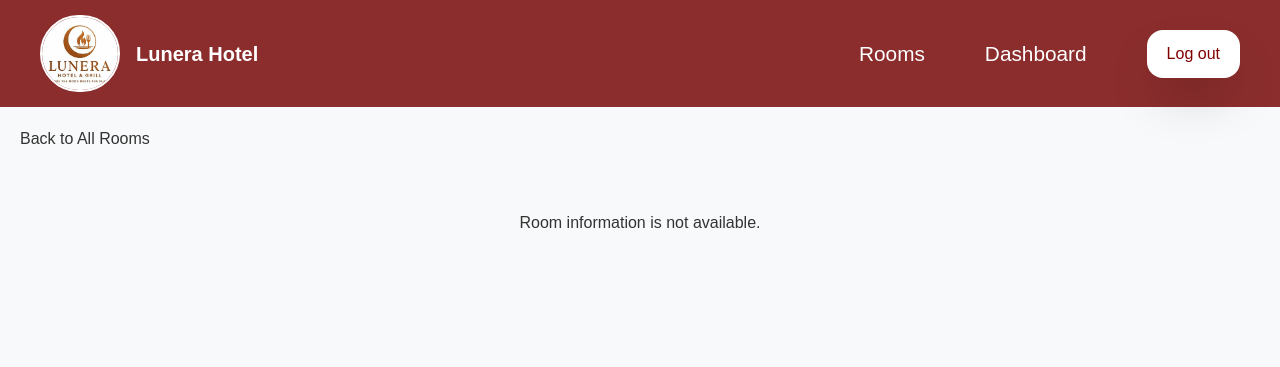
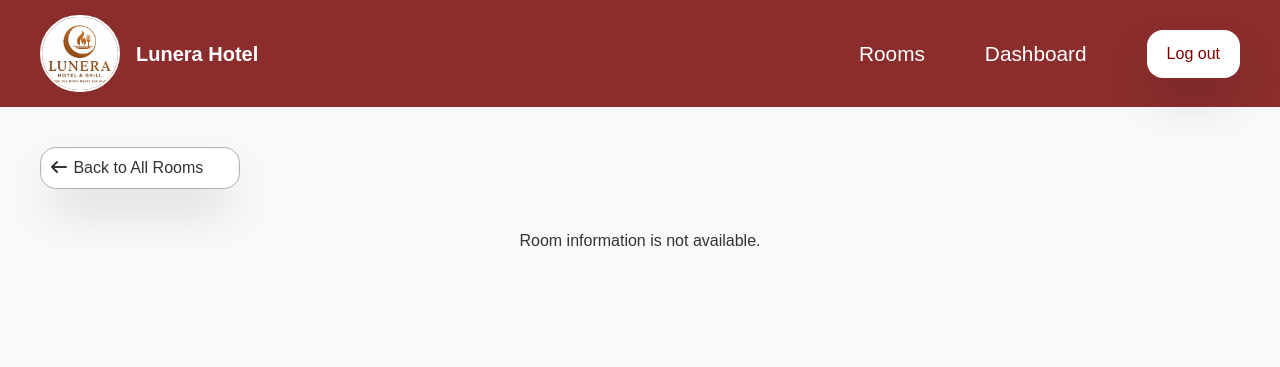
Before and after one commit to lAngittoto/LuneraHotel, a PHP site: page /Admin/Views/updaterooms.php in a window 1280 px wide. Shown: the top 367 px of the page. Run offline with PHP 8.4, Linux system fonts and the light colour scheme; the template is opened without the code that fills it, so the values that code supplies are empty.

Commit message:
lalalalala

```diff
--- a/App/Admin/Models/DashboardModel.php
+++ b/App/Admin/Models/DashboardModel.php
@@ -13,8 +13,9 @@ function getDashboardData() {
     $stmt = $pdo->query("SELECT COUNT(*) AS undermaintenance from rooms where status='under maintenance'");
     $undermaintenance = $stmt->fetch(PDO::FETCH_ASSOC)['undermaintenance'];
 
-    $stmt = $pdo->query("SELECT COUNT(*) AS booked from bookings ");
-    $bookings = $stmt->fetch(PDO::FETCH_ASSOC)['booked'];
+    $stmt = $pdo->query("SELECT COUNT(*) FROM bookings WHERE status != 'Completed'");
+    $bookings = $stmt->fetchColumn();
+
 
     return [$totalRooms, $availableRooms,$bookings, $undermaintenance];
 }
--- a/App/Admin/Views/updaterooms.php
+++ b/App/Admin/Views/updaterooms.php
@@ -4,77 +4,97 @@ require_once __DIR__ . '/header.php';
 require_once __DIR__ . '/../../config/Helpers/amenityicon.php';
 ?>
 
-<div>
+<div class="p-10">
     <a href="/LuneraHotel/App/Public/managerooms">
-        <h1 class="p-5 flex">Back to All Rooms</h1>
+        <h1 class="p-2 w-[200px] bg-white shadow-2xl border rounded-2xl hover:bg-amber-600 hover:text-white border-[#b4adad] hover:scale-105 ">
+            <i class="fa-solid fa-arrow-left"></i> Back to All Rooms
+        </h1>
     </a>
+
     <div class="w-full flex flex-col justify-center items-center p-10">
 
         <?php if (!$room): ?>
             <p>Room information is not available.</p>
         <?php else: ?>
-            <?php if (isset($successMessage)) echo "<p class='text-green-600'>$successMessage</p>"; ?>
+            <?php if (isset($successMessage)) echo "<p class='text-green-600 text-2xl p-5'>$successMessage</p>"; ?>
 
-            <form method="POST" enctype="multipart/form-data" class="w-[50vw] max-h-min bg-white shadow-2xl border border-[#dddddd] p-10 rounded-2xl flex flex-col gap-5">
+            <form method="POST" enctype="multipart/form-data" class="w-full md:w-[60vw] bg-white shadow-2xl border border-[#dddddd] p-6 md:p-10 rounded-2xl flex flex-col gap-6 ">
 
-                <h1>Edit Room Details</h1>
-                <p>Update the information for <?= htmlspecialchars($room['room_type']) ?></p>
+                <div>
+                    <h1 class="text-3xl font-semibold">Edit Room Details</h1>
+                    <p class="text-xl">Update the information for <?= htmlspecialchars($room['room_type']) ?></p>
+                </div>
 
-                <!-- Room Number -->
-                 <div>
-                <label>Room Number</label>
-                <input type="text" name="room_number" value="<?= htmlspecialchars($room['room_number']) ?>">
+                <!-- Room Number + Room Name -->
+                <div class="flex flex-col md:flex-row gap-4 w-full">
 
-                <!-- Room Name (added back) -->
-                <label>Room Name</label>
-                <input type="text" name="room_name" value="<?= htmlspecialchars($room['room_type']) ?>">
+                    <div class="flex flex-col w-full">
+                        <label class="font-semibold text-xl">Room Number</label>
+                        <input type="text" name="room_number" value="<?= htmlspecialchars($room['room_number']) ?>" class="outline-0 bg-[#ebebeb] p-3 rounded-xl border border-[#dcdcdc] ">
                     </div>
-                <!-- Room Type -->
 
+                    <div class="flex flex-col w-full">
+                        <label class="font-semibold text-xl">Room Name</label>
+                        <input type="text" name="room_type" value="<?= htmlspecialchars($room['room_type']) ?>" class="outline-0 bg-[#ebebeb] p-3 rounded-xl border border-[#dcdcdc] ">
+                    </div>
+                </div>
 
-                <label>Room Type</label>
-                <select name="room_type" class="border border-[#dcdcdc] p-2 md:w-[200px] w-[150px]">
+                <!-- Room Type Dropdown -->
+                <div class="flex flex-col w-full">
+                    <label class="font-semibold text-xl">Room Type</label>
+                    <select name="type_name" class="border border-[#dcdcdc] p-3 rounded-xl bg-[#ebebeb]  w-full md:w-[250px]">
                         <?php foreach ($roomTypes as $type): ?>
-                        <option value="<?= htmlspecialchars($type['type_name']) ?>"
-                            <?= strpos($room['room_type'], $type['type_name']) !== false ? 'selected' : '' ?>>
+                            <option value="<?= htmlspecialchars($type['type_name']) ?>" <?= strpos($room['room_type'], $type['type_name']) !== false ? 'selected' : '' ?>>
                                 <?= htmlspecialchars($type['type_name']) ?>
                             </option>
                         <?php endforeach; ?>
                     </select>
+                </div>
 
                 <!-- Description -->
-                <label>Description</label>
-                <input type="text" name="description" value="<?= htmlspecialchars($room['description']) ?>">
-
-                <!-- Image -->
-                <label>Image</label>
-                <input type="file" name="img">
-
-                <!-- Status -->
-                <div class="flex gap-5 items-center">
-                    <label>Set as Under Maintenance</label>
-                    <input type="checkbox" name="status_maintenance" <?= $room['status'] === 'Maintenance' ? 'checked' : '' ?>>
-
-                    <label>Available for Booking</label>
-                    <input type="checkbox" name="status_available" <?= $room['status'] === 'Available' ? 'checked' : '' ?>>
+                <div class="flex flex-col w-full">
+                    <label class="font-semibold text-xl">Description</label>
+                    <input type="text" name="description" value="<?= htmlspecialchars($room['description']) ?>" class="outline-0 bg-[#ebebeb] p-3 rounded-xl border border-[#dcdcdc] ">
                 </div>
 
-                <!-- Floor -->
-                 <div>
-                <label>Floor</label>
-                <input type="text" name="floor" value="<?= htmlspecialchars($room['floor']) ?>">
+                <!-- Image Upload -->
+                <div class="flex flex-col w-full">
+                    <label class="font-semibold text-xl">Image</label>
+                    <input type="file" name="img" class="outline-0 bg-[#ebebeb] p-3 rounded-xl w-full md:w-[250px] border border-[#dcdcdc] ">
+                </div>
 
-                <!-- Capacity -->
-                <label>Capacity</label>
-                <input type="number" name="people" value="<?= htmlspecialchars($room['people']) ?>">
+                <!-- Status Checkboxes -->
+                <div class="flex flex-col md:flex-row gap-6 items-start md:items-center text-xl">
+                    <label class="flex items-center gap-3 font-semibold">
+                        <i class="fa-solid fa-screwdriver-wrench text-[#800000]"></i> Set as Under Maintenance
+                        <input type="checkbox" name="status_maintenance" <?= $room['status'] === 'Maintenance' ? 'checked' : '' ?> class="w-6 h-6">
+                    </label>
+
+                    <label class="flex items-center gap-3 font-semibold ">
+                        Available for Booking
+                        <input type="checkbox" name="status_available" <?= $room['status'] === 'Available' ? 'checked' : '' ?> class="w-6 h-6 accent-green-600">
+                    </label>
                 </div>
-                <!-- Amenities Grid -->
-                <label>Amenities</label>
-                <div class="grid grid-cols-2 md:grid-cols-3 gap-2">
+
+                <!-- Floor + Capacity -->
+                <div class="flex flex-col md:flex-row gap-4 w-full">
+                    <div class="flex flex-col w-full">
+                        <label class="font-semibold text-xl">Floor</label>
+                        <input type="text" name="floor" value="<?= htmlspecialchars($room['floor']) ?>" class="border border-[#dcdcdc] p-3 rounded-xl bg-[#ebebeb] outline-0">
+                    </div>
+
+                    <div class="flex flex-col w-full">
+                        <label class="font-semibold text-xl">Capacity</label>
+                        <input type="number" name="people" value="<?= htmlspecialchars($room['people']) ?>" class="border border-[#dcdcdc] p-3 rounded-xl bg-[#ebebeb] outline-0">
+                    </div>
+                </div>
+
+                <!-- Amenities -->
+                <label class="font-semibold text-xl">Amenities</label>
+                <div class="grid grid-cols-2 md:grid-cols-3 gap-4 ">
                     <?php foreach ($allAmenities as $amenity): ?>
-                        <label class="flex items-center gap-2">
-                            <input type="checkbox" name="amenities[]" value="<?= htmlspecialchars($amenity) ?>"
-                                <?= in_array($amenity, $roomAmenities) ? 'checked' : '' ?>>
+                        <label class="flex items-center gap-3">
+                            <input type="checkbox" name="amenities[]" value="<?= htmlspecialchars($amenity) ?>" <?= in_array($amenity, $roomAmenities) ? 'checked' : '' ?> class="w-6 h-6">
                             <i class="<?= htmlspecialchars(getAmenityIcon($amenity)) ?> text-[#800000]"></i>
                             <?= htmlspecialchars($amenity) ?>
                         </label>
@@ -82,7 +102,7 @@ require_once __DIR__ . '/../../config/Helpers/amenityicon.php';
                 </div>
 
                 <div>
-                    <button type="submit" name="update_room">Save changes</button>
+                    <button type="submit" name="update_room" class="px-6 py-3 bg-[#800000] text-white rounded-2xl text-xl w-full md:w-[200px]">Save changes</button>
                 </div>
             </form>
         <?php endif; ?>
--- a/App/src/output.css
+++ b/App/src/output.css
@@ -12,7 +12,9 @@
     --color-red-700: oklch(50.5% 0.213 27.518);
     --color-red-900: oklch(39.6% 0.141 25.723);
     --color-orange-700: oklch(55.3% 0.195 38.402);
-    --color-amber-200: oklch(92.4% 0.12 95.746);
+    --color-amber-500: oklch(76.9% 0.188 70.08);
+    --color-amber-600: oklch(66.6% 0.179 58.318);
+    --color-amber-700: oklch(55.5% 0.163 48.998);
     --color-yellow-500: oklch(79.5% 0.184 86.047);
     --color-yellow-600: oklch(68.1% 0.162 75.834);
     --color-yellow-800: oklch(47.6% 0.114 61.907);
@@ -21,7 +23,6 @@
     --color-green-600: oklch(62.7% 0.194 149.214);
     --color-green-700: oklch(52.7% 0.154 150.069);
     --color-blue-500: oklch(62.3% 0.214 259.815);
-    --color-blue-600: oklch(54.6% 0.245 262.881);
     --color-gray-50: oklch(98.5% 0.002 247.839);
     --color-gray-300: oklch(87.2% 0.01 258.338);
     --color-gray-400: oklch(70.7% 0.022 261.325);
@@ -340,21 +326,39 @@
   .max-h-min {
     max-height: min-content;
   }
+  .w-6 {
+    width: calc(var(--spacing) * 6);
+  }
   .w-8 {
     width: calc(var(--spacing) * 8);
   }
   .w-14 {
     width: calc(var(--spacing) * 14);
   }
+  .w-\[18px\] {
+    width: 18px;
+  }
+  .w-\[30px\] {
+    width: 30px;
+  }
   .w-\[50vw\] {
     width: 50vw;
   }
   .w-\[80\%\] {
     width: 80%;
   }
+  .w-\[100px\] {
+    width: 100px;
+  }
   .w-\[150px\] {
     width: 150px;
   }
+  .w-\[180px\] {
+    width: 180px;
+  }
+  .w-\[200px\] {
+    width: 200px;
+  }
   .w-fit {
     width: fit-content;
   }
@@ -512,18 +526,24 @@
     border-top-style: var(--tw-border-style);
     border-top-width: 1px;
   }
-  .border-\[\#999999\] {
-    border-color: #999999;
+  .border-\[\#333333\] {
+    border-color: #333333;
   }
   .border-\[\#b1b1b1\] {
     border-color: #b1b1b1;
   }
+  .border-\[\#b4adad\] {
+    border-color: #b4adad;
+  }
   .border-\[\#b8b8b8\] {
     border-color: #b8b8b8;
   }
   .border-\[\#cccccc\] {
     border-color: #cccccc;
   }
+  .border-\[\#d8d4d4\] {
+    border-color: #d8d4d4;
+  }
   .border-\[\#dcdcdc\] {
     border-color: #dcdcdc;
   }
@@ -889,6 +971,20 @@
       }
     }
   }
+  .hover\:bg-amber-600 {
+    &:hover {
+      @media (hover: hover) {
+        background-color: var(--color-amber-600);
+      }
+    }
+  }
+  .hover\:bg-amber-700 {
+    &:hover {
+      @media (hover: hover) {
+        background-color: var(--color-amber-700);
+      }
+    }
+  }
   .hover\:bg-red-900 {
     &:hover {
       @media (hover: hover) {
@@ -1394,11 +1515,21 @@
       font-size: 1rem;
     }
   }
-  .lg\:text-\[2rem\] {
-    @media (width >= 64rem) {
-      font-size: 2rem;
-    }
-  }
+}
+@property --tw-scale-x {
+  syntax: "*";
+  inherits: false;
+  initial-value: 1;
+}
+@property --tw-scale-y {
+  syntax: "*";
+  inherits: false;
+  initial-value: 1;
+}
+@property --tw-scale-z {
+  syntax: "*";
+  inherits: false;
+  initial-value: 1;
 }
 @property --tw-rotate-x {
   syntax: "*";
@@ -1564,25 +1695,13 @@
 @property --tw-duration {
   syntax: "*";
   inherits: false;
-}
-@property --tw-scale-x {
-  syntax: "*";
-  inherits: false;
-  initial-value: 1;
-}
-@property --tw-scale-y {
-  syntax: "*";
-  inherits: false;
-  initial-value: 1;
-}
-@property --tw-scale-z {
-  syntax: "*";
-  inherits: false;
-  initial-value: 1;
 }
 @layer properties {
   @supports ((-webkit-hyphens: none) and (not (margin-trim: inline))) or ((-moz-orient: inline) and (not (color:rgb(from red r g b)))) {
     *, ::before, ::after, ::backdrop {
+      --tw-scale-x: 1;
+      --tw-scale-y: 1;
+      --tw-scale-z: 1;
       --tw-rotate-x: initial;
       --tw-rotate-y: initial;
       --tw-rotate-z: initial;
@@ -1621,9 +1740,6 @@
       --tw-drop-shadow-alpha: 100%;
       --tw-drop-shadow-size: initial;
       --tw-duration: initial;
-      --tw-scale-x: 1;
-      --tw-scale-y: 1;
-      --tw-scale-z: 1;
-    }
-  }
-}
+    }
+  }
+}
```
Also changed, not shown: other parts of App/src/output.css (+106 -24 lines), App/Admin/Controllers/allbookingsController.php (+5 -14 lines), App/Admin/Controllers/updateRoomsController.php (+13 -4 lines), App/Admin/Models/allbookingsModel.php (+15 -4 lines), App/Admin/Views/allbookings.php (+15 -16 lines), App/Public/images/1387205.jpg (added), App/Public/images1387205.jpg (added), App/uploads/1387205.jpg (added). Lines whose indentation alone changed are shown as unchanged.
